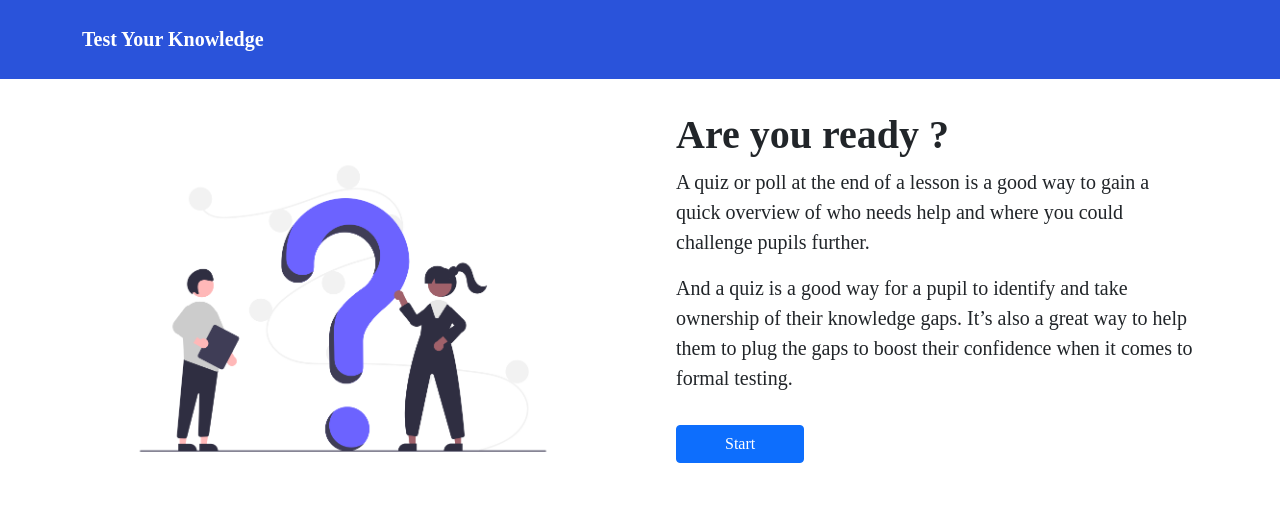
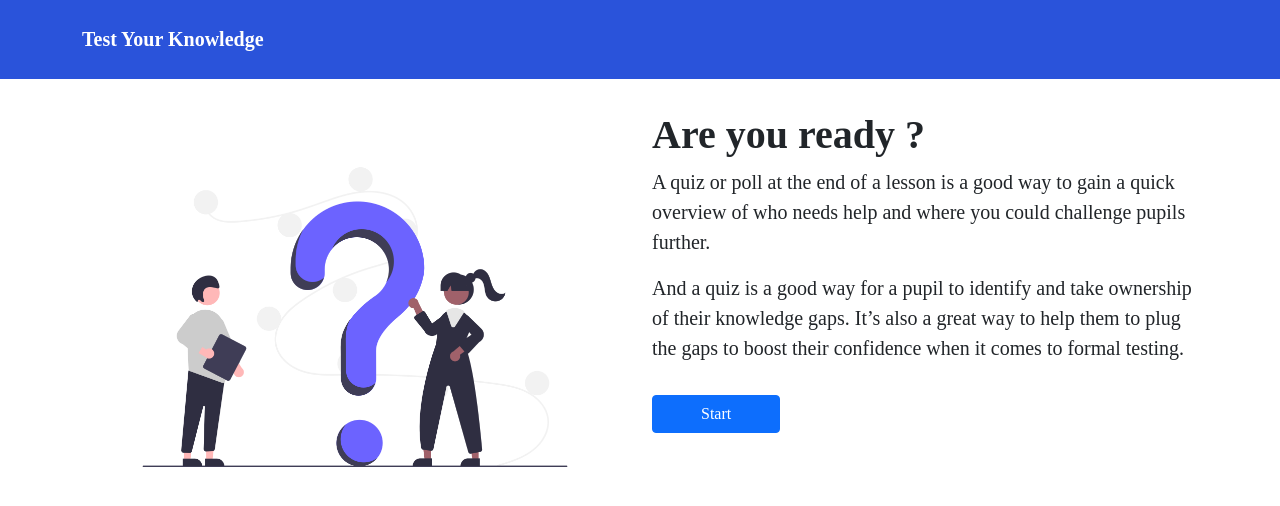
Before and after one commit to rahulrajht/Test-your-knowledge, a React (Create React App) app in the folder quiz-app/: page / in a window 1280 px wide. Shown: the top 506 px of the page. Built offline with nearby package versions, Linux system fonts and the light colour scheme.

Commit message:
fixed timer issue

```diff
--- a/quiz-app/src/actions/quizAction.js
+++ b/quiz-app/src/actions/quizAction.js
@@ -1,6 +1,5 @@
 const CHOOSE_LANGUAGE = 'CHOOSE_LANGUAGE'
 const CHOOSE_LEVEL = 'CHOOSE_LEVEL'
-const CHOOSE_NO_OF_QUESTIONS = 'CHOOSE_NO_OF_QUESTIONS'
 const INC_SCORE = 'INC_SCORE';
 export const saveLanguageDetails = (data) =>(dispatch) =>{
     dispatch({
@@ -18,14 +17,6 @@ export const saveLevelDetails = (data) => (dispatch) =>{
     localStorage.setItem('level' , JSON.stringify(data))
 
 }
-export const saveNoQusDetails = (data) => (dispatch) =>{
-    dispatch({
-        type:CHOOSE_NO_OF_QUESTIONS,
-        payload:data,
-    })
-    localStorage.setItem('NoOfQuestions' , JSON.stringify(data))
-
-}
 export const incrementScore = () => (dispatch,getState) =>{
     const {score } = getState().scoreReducer
     dispatch({
--- a/quiz-app/src/components/HomePage.jsx
+++ b/quiz-app/src/components/HomePage.jsx
@@ -1,25 +1,38 @@
-import React from "react";
+import React, { useEffect } from "react";
 import { Container, Card, Row, Col, Button } from "react-bootstrap";
+import { useDispatch } from "react-redux";
 import { Link } from "react-router-dom";
+import { saveLevelDetails } from "../actions/quizAction";
 import quizicon from "../images/quizicon.png";
-import '../styles/homepage.css'
+import "../styles/homepage.css";
 function HomePage() {
+
+  const dispatch = useDispatch()
+  useEffect(() => {
+    dispatch(saveLevelDetails(0))
+  }, []);
   return (
     <Container>
-      <Row>
+      <Row className="containers">
         <Col className="mt-5">
           <Card.Img src={quizicon} />
         </Col>
-        <Col className="mt-3 pt-3 ms-5 d-flex flex-column">
+        <Col className="mt-3 pt-3 margin d-flex flex-column">
           <Card.Title className="fs-1 fw-bold">Are you ready ?</Card.Title>
           <Card.Text className="fs-5 fw-normal">
-          A quiz or poll at the end of a lesson is a good way to gain a quick overview of who needs help and where you could challenge pupils further.
+            A quiz or poll at the end of a lesson is a good way to gain a quick
+            overview of who needs help and where you could challenge pupils
+            further.
           </Card.Text>
           <Card.Text className="fs-5 fw-normal">
-          And a quiz is a good way for a pupil to identify and take ownership of their knowledge gaps. It’s also a great way to help them to plug the gaps to boost their confidence when it comes to formal testing.
+            And a quiz is a good way for a pupil to identify and take ownership
+            of their knowledge gaps. It’s also a great way to help them to plug
+            the gaps to boost their confidence when it comes to formal testing.
           </Card.Text>
           <Link to={"/step1"}>
-          <Button className="btn-color mt-3 align-self-center px-5">Start</Button>
+            <Button className="btn-color mt-3 align-self-center px-5">
+              Start
+            </Button>
           </Link>
         </Col>
       </Row>
```
